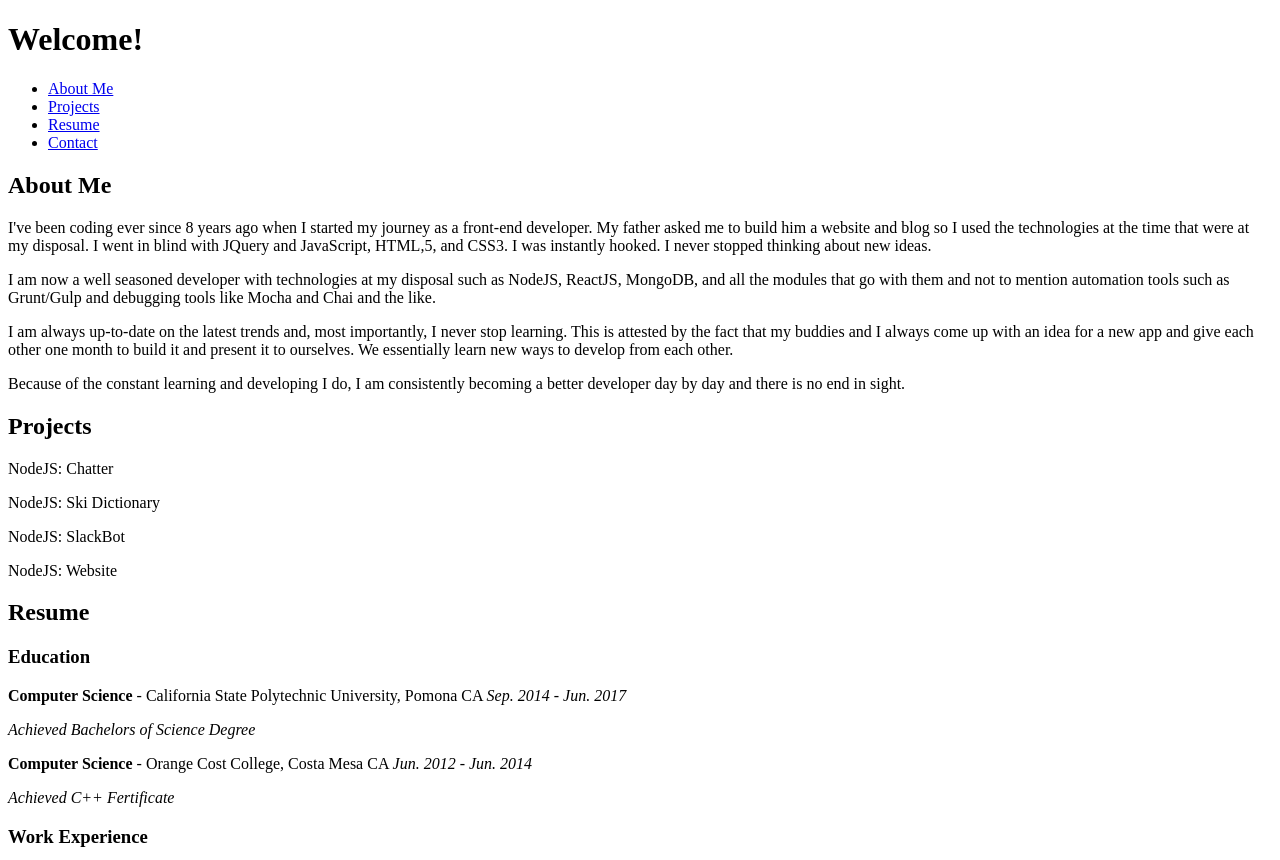
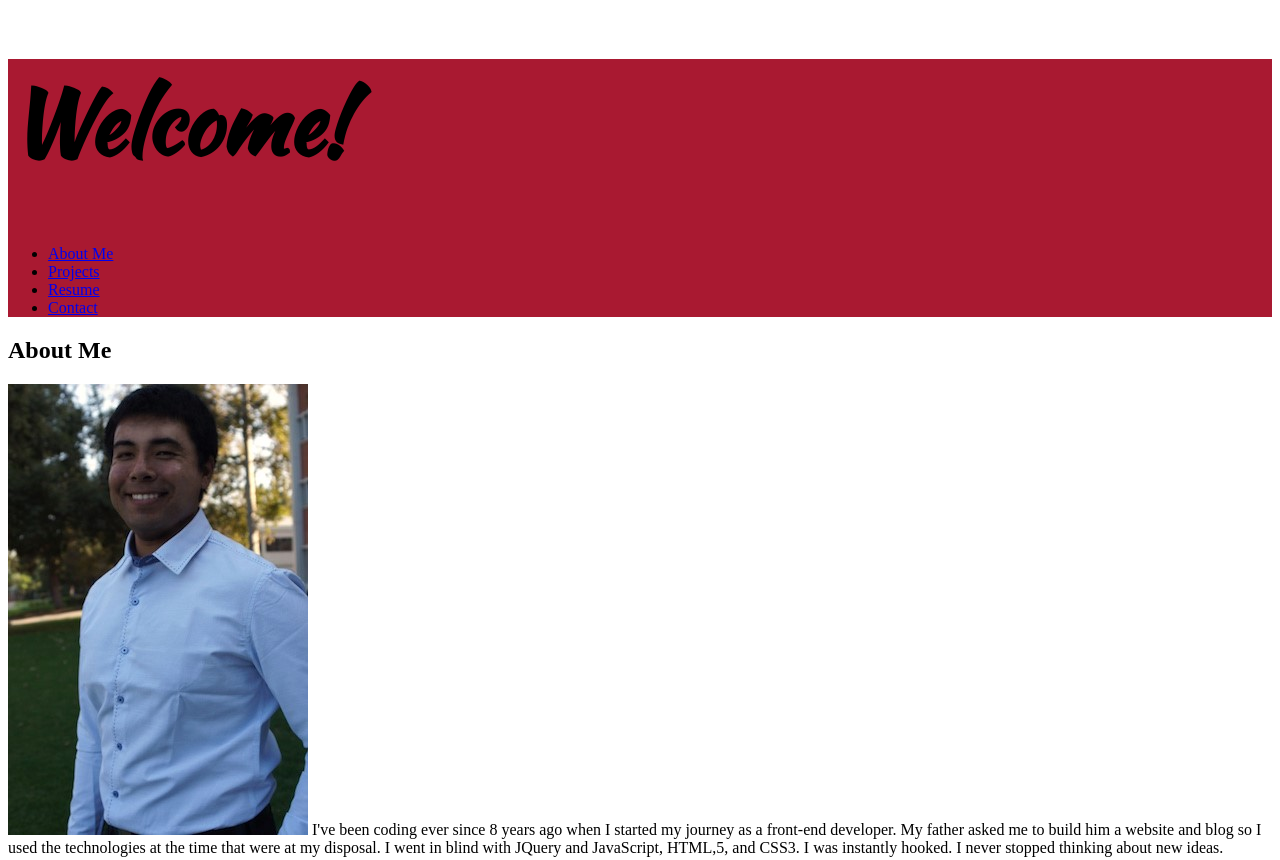
Before and after one commit to donkeykong91/My-Website, a plain HTML site: page index.html in a window 1280 px wide. Shown: the top 860 px of the page. Drawn offline with Linux system fonts and the light colour scheme.

Commit message:
Added new classes in header and footer for background colors

```diff
--- a/index.html
+++ b/index.html
@@ -14,15 +14,19 @@
 
     </title>
 
+    <link href="https://fonts.googleapis.com/css?family=Kaushan+Script" rel="stylesheet">
+
+    <link rel="stylesheet" href="css/styles-main.css" type="text/css" media="all">
+
 
   </head>
 
 
   <body>
 
-    <header role="heading">
+    <header class="header" role="heading">
 
-      <h1>
+      <h1 class="welcome">
 
         Welcome!
 
@@ -101,6 +105,8 @@
 
 
           <p>
+
+            <img src="images/me.jpg" alt="Daryl Occ">
 
             I've been coding ever since 8 years ago when I started my journey as a front-end developer. My father asked me to build him a website and blog so I used the technologies at the time that were at my disposal. I went in blind with JQuery and JavaScript, HTML,5, and CSS3. I was instantly hooked. I never stopped thinking about new ideas.
 
@@ -463,7 +469,7 @@
 
     </main>
 
-    <footer role="contactinfo" id="contact">
+    <footer class="footer" role="contactinfo" id="contact">
 
 
       <h2>
```
